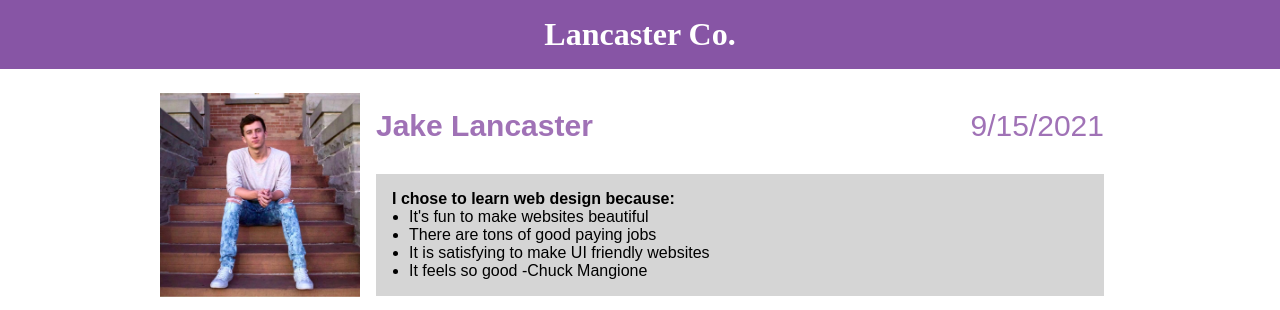
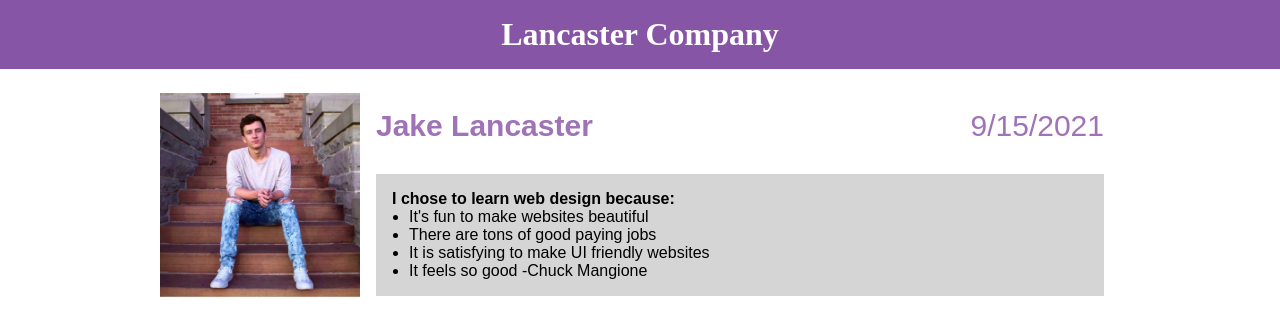
Before and after one commit to jakelans/project1, a plain HTML site: page index.html in a window 1280 px wide. Shown: the top 310 px of the page. Drawn offline with Linux system fonts and the light colour scheme.

Commit message:
changed logo

```diff
--- a/index.html
+++ b/index.html
@@ -11,7 +11,7 @@
 
 <body>
     <header class=header>
-        <h1>Lancaster Co.</h1>
+        <h1>Lancaster Company</h1>
     </header>
     <div id=container>
 
```
